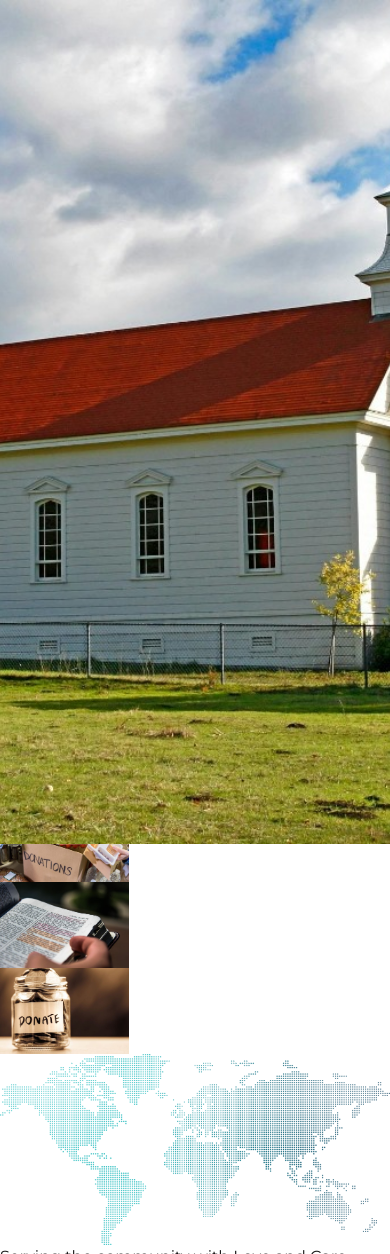
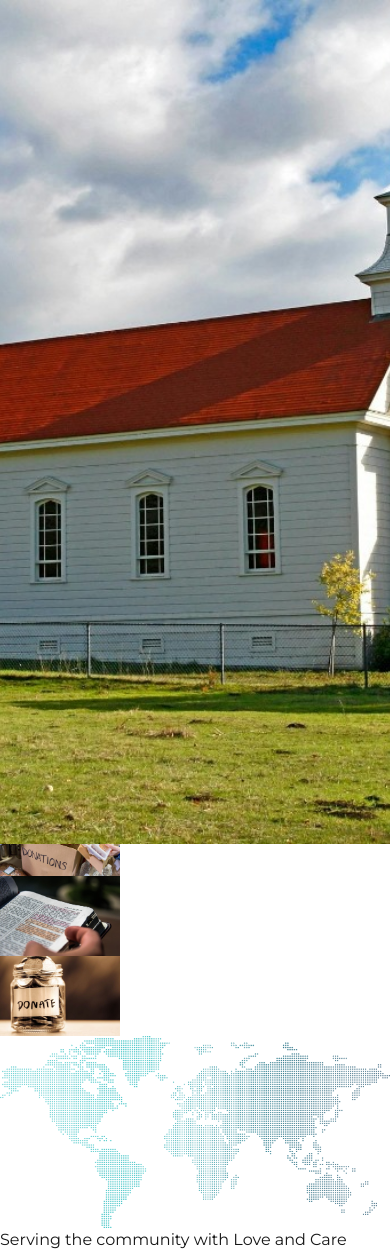
Before and after one commit to kvngOluchi/HopeRestorationHospitalMinistry, a Next.js app: page / in a window 390 px wide. Shown: the top 1254 px of the page. Built offline with nearby package versions, Linux system fonts and the light colour scheme; a web font is replaced by a local one.

Commit message:
Update index.tsx

```diff
--- a/src/app/components/home-page/following-jesus/index.tsx
+++ b/src/app/components/home-page/following-jesus/index.tsx
@@ -26,12 +26,12 @@ export default function FollowingJesus() {
             jesus. By the Grace of God there will be opportunity to support our
             missionaries through prayer and giving
           </p>
-          <div className="flex gap-1 justify-center lg:mx-24 lg:my4 my-2">
+          <div className="flex gap-1 justify-center lg:mx-24 lg:my4 my-1">
             <span>
               <Image
                 className="shadow-xl p-2 border-radius rounded-lg"
                 src={"/./image/donations-picture.jpg"}
-                width={129}
+                width={120}
                 height={0}
                 alt="donations"
               />
@@ -40,7 +40,7 @@ export default function FollowingJesus() {
               <Image
                 className="shadow-xl p-2 border-radius rounded-lg"
                 src={"/./image/bible-picture.jpg"}
-                width={129}
+                width={120}
                 height={0}
                 alt="donations"
               />
@@ -49,7 +49,7 @@ export default function FollowingJesus() {
               <Image
                 className="shadow-xl p-2 border-radius rounded-lg"
                 src={"/./image/funds-backky.jpg"}
-                width={129}
+                width={120}
                 height={0}
                 alt="donations"
               />
```
